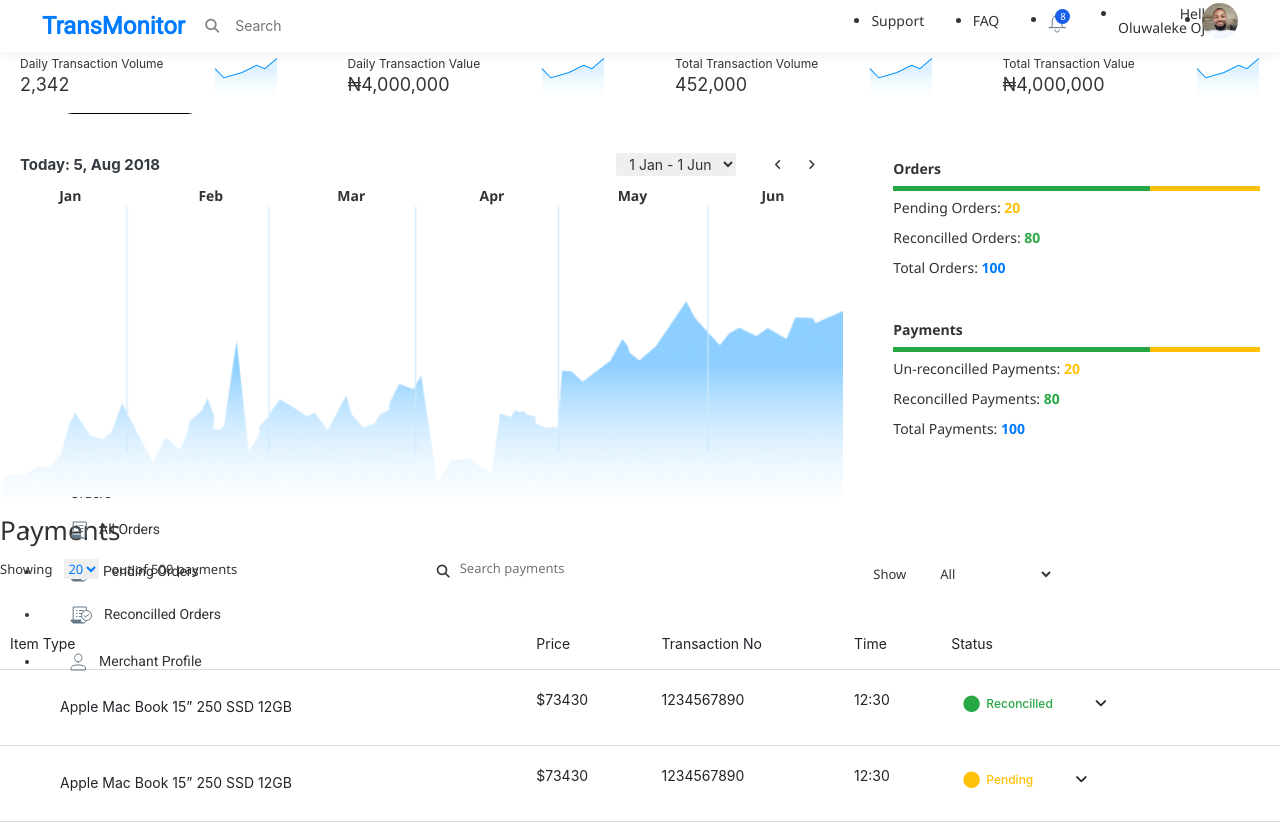
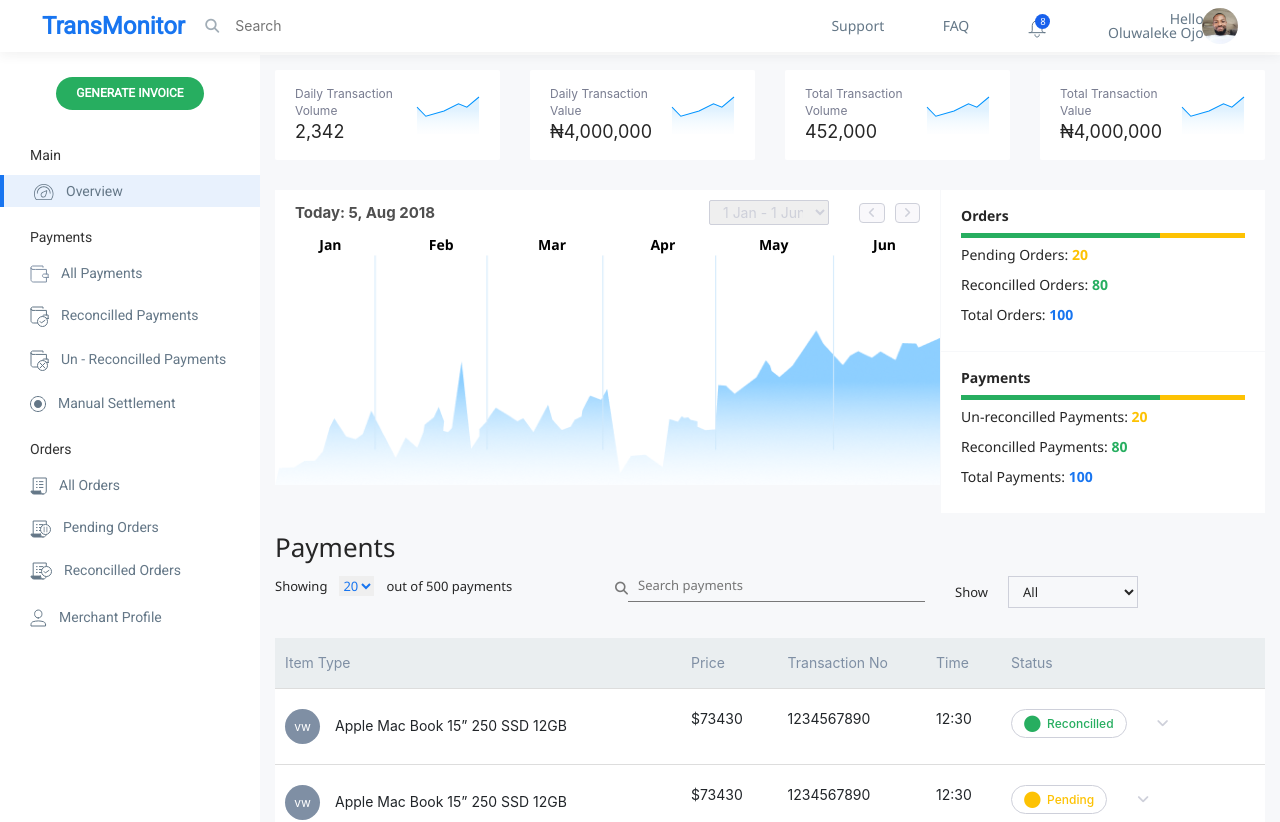
Before and after one commit to augustinebest/bank-with-mint, a React (Create React App) app: page / in a window 1280 px wide. Shown: the top 822 px of the page. Built offline with nearby package versions, Linux system fonts and the light colour scheme.

Commit message:
making responsive design

```diff
--- a/src/App.css
+++ b/src/App.css
@@ -1,38 +1,98 @@
-.App {
-  text-align: center;
+html, body, ul {
+  margin: 0; padding: 0;
 }
 
-.App-logo {
-  height: 40vmin;
-  pointer-events: none;
+* {
+  box-sizing: border-box;
 }
 
-@media (prefers-reduced-motion: no-preference) {
-  .App-logo {
-    animation: App-logo-spin infinite 20s linear;
+:root {
+  --white: #fff;
+  --black: #000;
+  --red: #f00;
+  --blue: #1875F0;
+  --tilt-black: #647787;
+  --search-color: #0E1D25;
+  --green: #27AE60;
+  --background: #f7f8fa;
+  --light-blue: #e8f1fd;
+  --black-1: #787C90;
+  --black-2: #262626;
+  --ash: #f9f8fb;
+  --ash-2: #CED0DA;
+  --dark: #4F4F4F;
+  --yellow: #FDC203;
+  --dark-1: #262626;
+  --ash-3: #787878;
+  --alternate: #EAEEF0;
+  --alternate-2: #7F8FA4;
+}
+
+li {
+  list-style: none;
+}
+
+.main_dashboard {
+  position: relative;
+  margin-left: 260px;
+  min-height: 100vh;
+  height: auto;
+  margin-top: 35px;
+  padding: 15px;
+  background-color: var(--background);
+}
+
+input {
+  border: none;
+}
+
+button:focus, select:focus, button:active, select:active, input:focus, select:focus {
+  outline: none; border: none;
+}
+
+@media(max-width: 768px) {
+  .desktopNavbar {
+    display: none;
+  }
+  .mySidebar {
+    display: none;
+  }
+  .main_dashboard {
+    margin-left: 0px;
+    margin-top: 0px;
+  }
+  .mobileSidebar {
+    display: none;
+  }
+  .mtb_ {
+    margin-bottom: 20px;
+  }
+  .big_chart_header {
+    display: block !important;
+  }
+  .big_chart_nav {
+    margin-top: 10px;
+  }
+  .big_chart_header select {
+    width: 150px !important;
+  }
+  .mx-50 {
+    display: block !important;
+  }
+  .mx-50 div:first-child {
+    margin-bottom: 20px;
   }
 }
 
-.App-header {
-  background-color: #282c34;
-  min-height: 100vh;
-  display: flex;
-  flex-direction: column;
-  align-items: center;
-  justify-content: center;
-  font-size: calc(10px + 2vmin);
-  color: white;
+@media(min-width: 768px) {
+  .mobile_nav {
+    display: none;
+  }
+  .parRight {
+    padding-right: 0px !important;
 }
 
-.App-link {
-  color: #61dafb;
+.parLeft {
+    padding-left: 0px !important;
 }
-
-@keyframes App-logo-spin {
-  from {
-    transform: rotate(0deg);
-  }
-  to {
-    transform: rotate(360deg);
-  }
 }
--- a/src/components/component.css
+++ b/src/components/component.css
@@ -75,6 +75,12 @@
     border-bottom: 1px solid var(--search-color);
 }
 
+/* Mobile Navbar */
+.mobile_nav {
+    border: 1px solid #f00;
+    height: 52px;
+}
+
 /* Sidebar */
 
 .mySidebar {
@@ -94,6 +100,7 @@
     font-weight: bold;
     font-size: 12px;
     font-family: Roboto;
+    border: none;
 }
 
 .mx100 {
```
